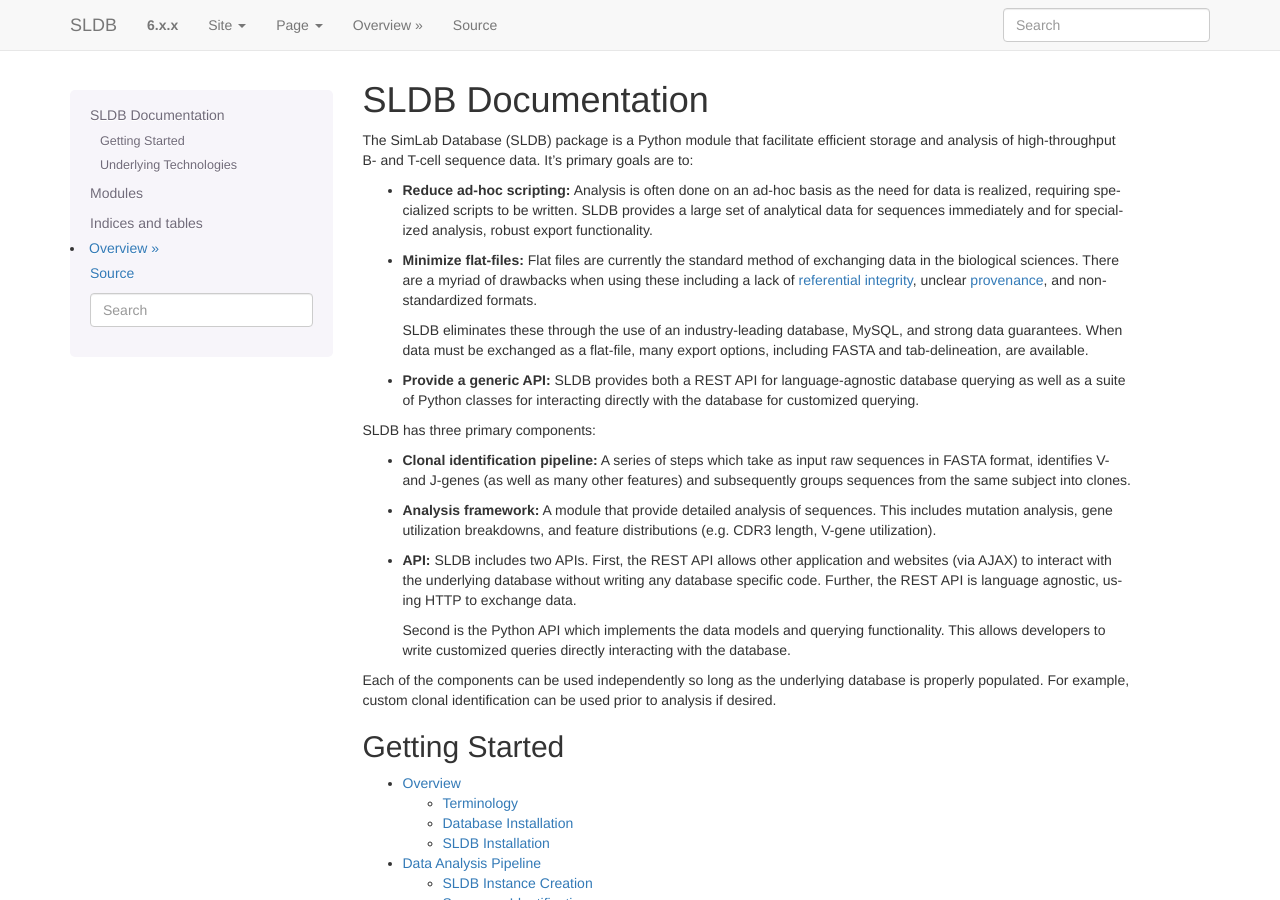
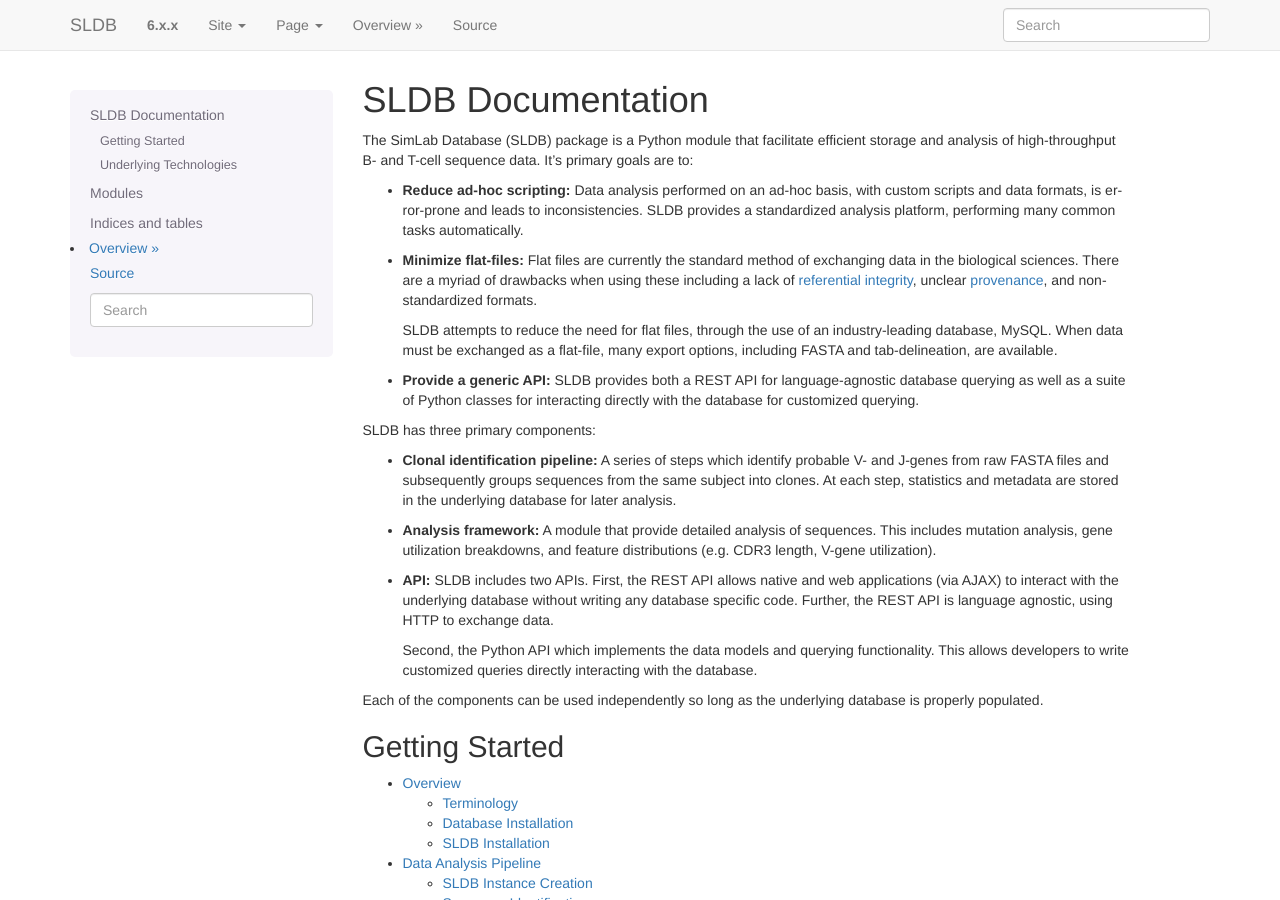
Before and after one commit to arosenfeld/immunedb, a Sphinx documentation site: the page built from docs/index.rst, in a window 1280 px wide and 900 px high. Built offline with Sphinx 7.4.7, drawn with Linux system fonts in a browser that asks for light colours; nearby versions of some CDN libraries; library files that are not in the unit come from our copies.

Commit message:
tree mutation fix; aggregation; high vquest import fix for dup sequences; docs

```diff
--- a/docs/index.rst
+++ b/docs/index.rst
@@ -4,10 +4,10 @@
 storage and analysis of high-throughput B- and T-cell sequence data.  It's
 primary goals are to:
 
-- **Reduce ad-hoc scripting:** Analysis is often done on an ad-hoc basis as
-  the need for data is realized, requiring specialized scripts to be written.
-  SLDB provides a large set of analytical data for sequences immediately and for
-  specialized analysis, robust export functionality.
+- **Reduce ad-hoc scripting:** Data analysis performed on an ad-hoc basis, with
+  custom scripts and data formats, is error-prone and leads to inconsistencies.
+  SLDB provides a standardized analysis platform, performing many common tasks
+  automatically.
 
 - **Minimize flat-files:** Flat files are currently the standard method of
   exchanging data in the biological sciences.  There are a myriad of drawbacks
@@ -16,9 +16,9 @@
   <http://en.wikipedia.org/wiki/Provenance#Data_provenance>`_, and
   non-standardized formats.
 
-  SLDB eliminates these through the use of an industry-leading database, MySQL,
-  and strong data guarantees.  When data must be exchanged as a flat-file, many
-  export options, including FASTA and tab-delineation, are available.
+  SLDB attempts to reduce the need for flat files, through the use of an
+  industry-leading database, MySQL.  When data must be exchanged as a flat-file,
+  many export options, including FASTA and tab-delineation, are available.
 
 - **Provide a generic API:** SLDB provides both a REST API for language-agnostic
   database querying as well as a suite of Python classes for interacting directly
@@ -26,33 +26,33 @@
 
 SLDB has three primary components:
 
-- **Clonal identification pipeline:** A series of steps which take as input raw
-  sequences in FASTA format, identifies V- and J-genes (as well as many other
-  features) and subsequently groups sequences from the same subject into clones.
+- **Clonal identification pipeline:** A series of steps which identify probable
+  V- and J-genes from raw FASTA files and subsequently groups sequences from the
+  same subject into clones.  At each step, statistics and metadata are stored in
+  the underlying database for later analysis.
 
 - **Analysis framework:** A module that provide detailed analysis of sequences.
   This includes mutation analysis, gene utilization breakdowns, and feature
   distributions  (e.g. CDR3 length, V-gene utilization).
 
-- **API:**  SLDB includes two APIs.  First, the REST
-  API allows other application and websites (via AJAX) to interact with the
-  underlying database without writing any database specific code.  Further, the
-  REST API is language agnostic, using HTTP to exchange data.
+- **API:**  SLDB includes two APIs.  First, the REST API allows native and web
+  applications (via AJAX) to interact with the underlying database without writing
+  any database specific code.  Further, the REST API is language agnostic, using
+  HTTP to exchange data.
 
-  Second is the Python API which implements the data models and querying
+  Second, the Python API which implements the data models and querying
   functionality.  This allows developers to write customized queries directly
   interacting with the database.
 
 Each of the components can be used independently so long as the underlying
-database is properly populated.  For example, custom clonal identification can
-be used prior to analysis if desired.
+database is properly populated.
 
 Getting Started
 ---------------
 .. toctree::
     :maxdepth: 2
 
-    install
+    overview
     pipeline
 
 Underlying Technologies
```
Also changed, not shown: docs/overview.rst (renamed from docs/install.rst, +6 -1 lines), 7 other files.
